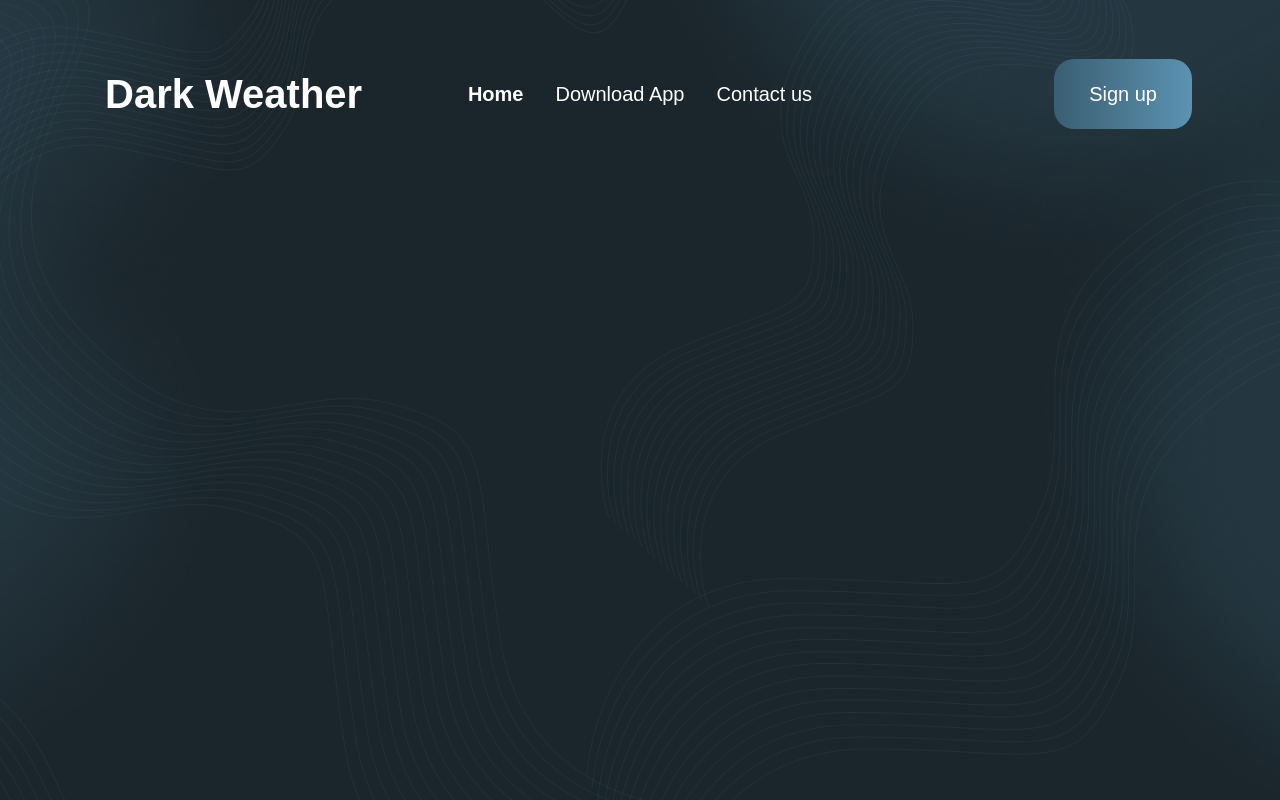
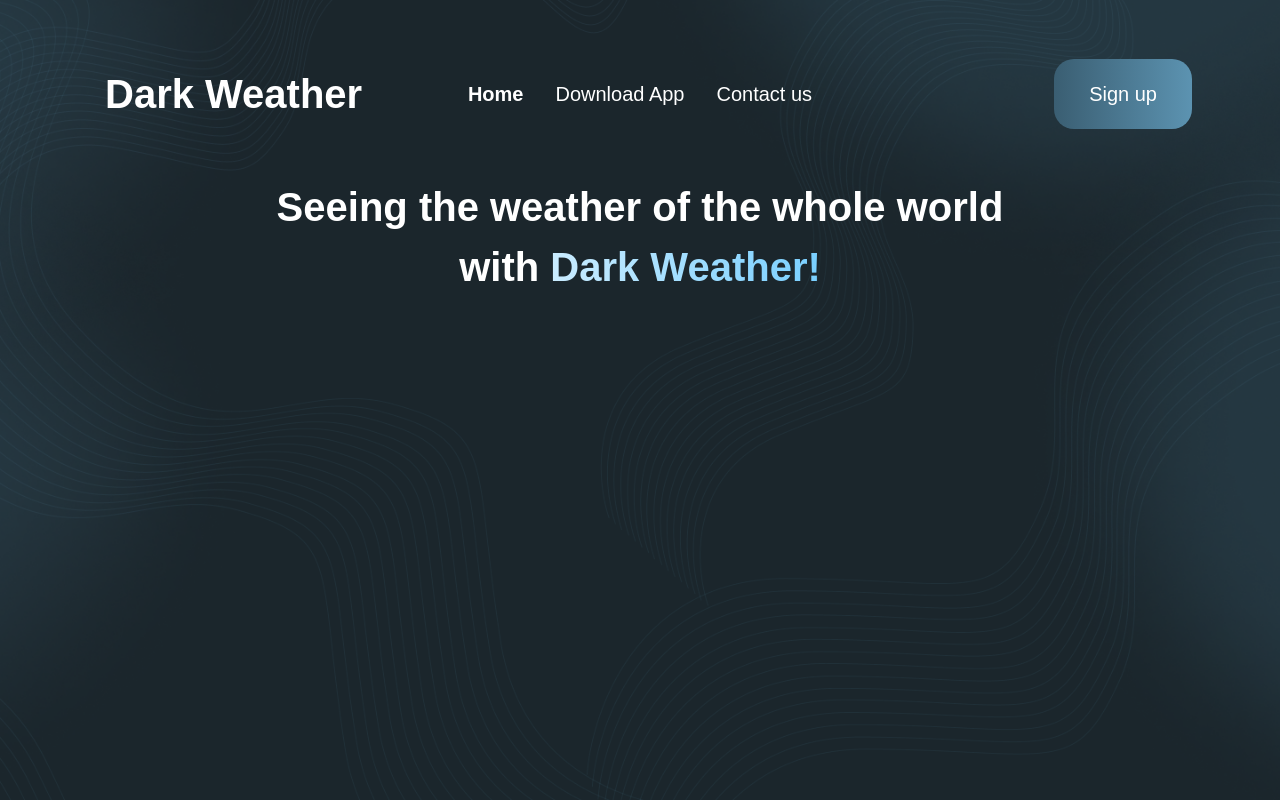
Before and after one commit to Finyahrua/weather-app, a React (Vite) app: page / in a window 1280 px wide. Built offline with nearby package versions, Linux system fonts and the light colour scheme; what prettier-plugin-tailwindcss would draw is missing.

Commit message:
Completed banner component

```diff
--- a/src/App.jsx
+++ b/src/App.jsx
@@ -1,11 +1,12 @@
 import React, { useEffect } from "react";
-import { NavBar } from "./components";
+import { Banner, NavBar } from "./components";
 
 function App() {
   return (
     <div className="flex h-screen w-full flex-1 bg-[url('./assets/images/Home.png')] bg-cover">
       <div className="mx-[80px] w-full mt-[51px]">
         <NavBar />
+        <Banner/>
       </div>
     </div>
   );
--- a/src/components/Banner.jsx
+++ b/src/components/Banner.jsx
@@ -1,9 +1,20 @@
-import React from 'react'
+import React from "react";
 
 const Banner = () => {
   return (
-    <div>Banner</div>
-  )
-}
+    <div className="hero">
+      <div className="hero-content text-center">
+        <div className="max-w-3xl">
+          <p className="py-6 font-poppins text-[40px] font-semibold text-white">
+            Seeing the weather of the whole world with{" "}
+            <span className="bg-gradient-to-r from-[#CAECFF] to-[#78CFFF] bg-clip-text text-transparent">
+              Dark Weather!
+            </span>
+          </p>
+        </div>
+      </div>
+    </div>
+  );
+};
 
-export default Banner
+export default Banner;
```
